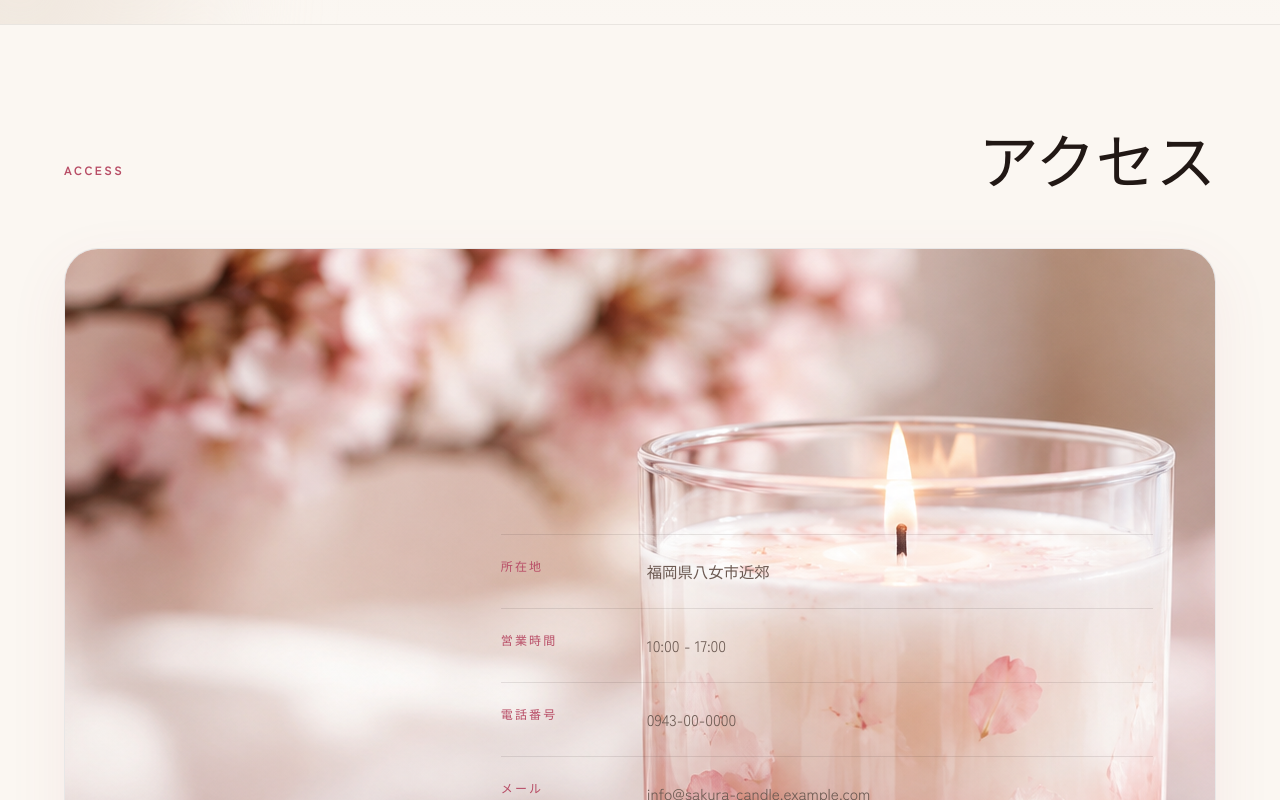
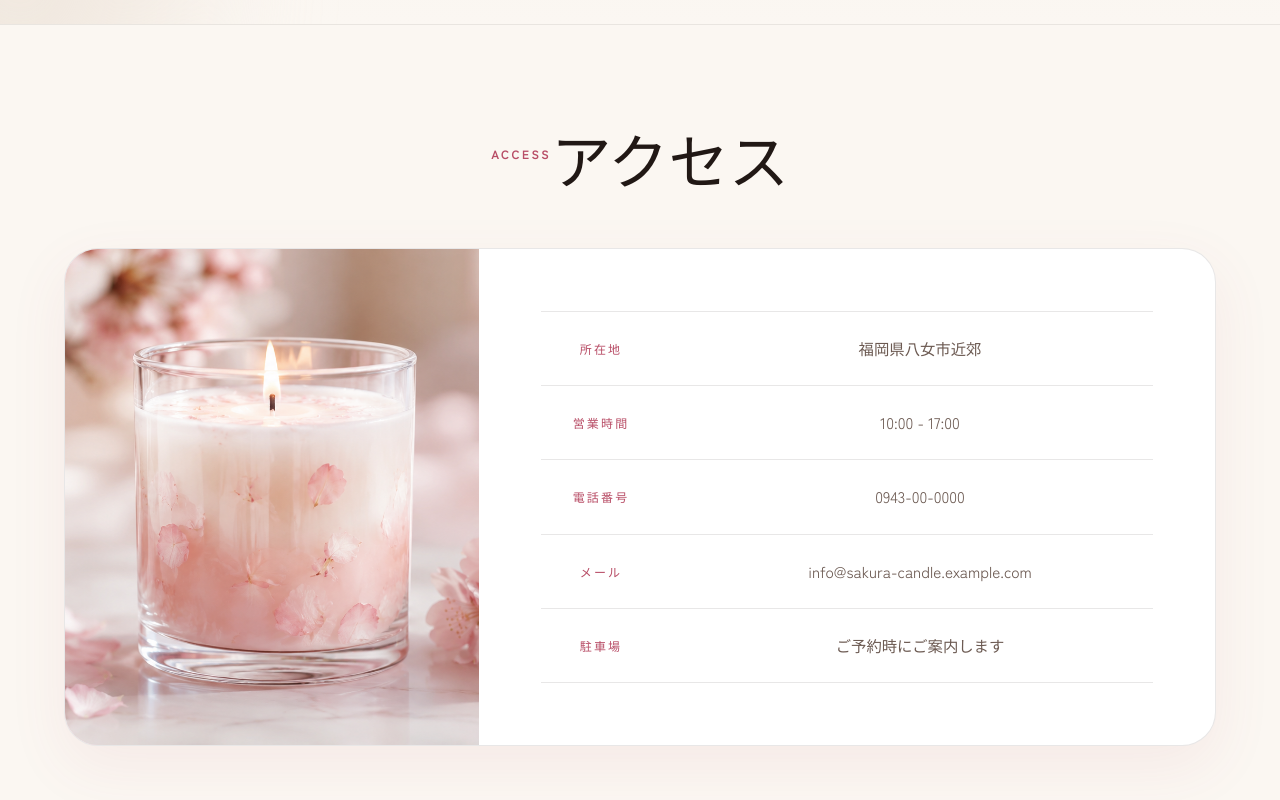
Before and after one commit to bschoice/sakura-candle-demo, a React (Vite) app: page / in a window 1280 px wide. Shown: the part 5340-6140 px from the top of the page. Built offline with nearby package versions, Linux system fonts and the light colour scheme.

Commit message:
Center access text and image

```diff
--- a/src/social.css
+++ b/src/social.css
@@ -148,9 +148,9 @@
 
 .accessHead {
   display: flex;
-  align-items: flex-end;
-  justify-content: space-between;
-  gap: 48px;
+  align-items: center;
+  justify-content: center;
+  text-align: center;
   margin-bottom: 48px;
 }
 
@@ -168,7 +168,7 @@
 
 .accessCard {
   display: grid;
-  grid-template-columns: minmax(260px, 0.65fr) minmax(0, 1.35fr);
+  grid-template-columns: minmax(260px, 0.72fr) minmax(0, 1.28fr);
   overflow: hidden;
   border: 1px solid rgba(33, 24, 21, 0.1);
   border-radius: 34px;
@@ -177,19 +177,18 @@
 }
 
 .accessMap {
-  display: grid;
+  position: relative;
   min-height: 360px;
-  place-items: center;
-  text-align: center;
-  background: radial-gradient(circle at 45% 34%, rgba(255, 255, 255, 0.88), transparent 30%), linear-gradient(135deg, #f7dbe1, #efe5dc);
+  overflow: hidden;
+  background: #f7dbe1;
 }
 
-.accessMap p {
-  margin: 0;
-  color: #b84d66;
-  font-size: 13px;
-  font-weight: 900;
-  letter-spacing: 0.32em;
+.accessImage {
+  display: block;
+  width: 100%;
+  height: 100%;
+  min-height: 360px;
+  object-fit: cover;
 }
 
 .accessCard dl {
@@ -198,11 +197,13 @@
   gap: 0;
   margin: 0;
   padding: clamp(36px, 5vw, 62px);
+  text-align: center;
 }
 
 .accessCard dl div {
   display: grid;
   grid-template-columns: 120px 1fr;
+  align-items: center;
   gap: 26px;
   padding: 22px 0;
   border-top: 1px solid rgba(33, 24, 21, 0.1);
@@ -217,6 +218,7 @@
   font-size: 12px;
   font-weight: 700;
   letter-spacing: 0.18em;
+  text-align: center;
 }
 
 .accessCard dd {
@@ -224,6 +226,7 @@
   color: #6c5a52;
   font-size: clamp(14px, 1.2vw, 16px);
   line-height: 1.9;
+  text-align: center;
 }
 
 @media (max-width: 900px) {
@@ -258,8 +261,9 @@
     width: min(160px, 50%);
   }
 
-  .accessMap {
-    min-height: 220px;
+  .accessMap,
+  .accessImage {
+    min-height: 240px;
   }
 
   .accessCard dl div {
```
